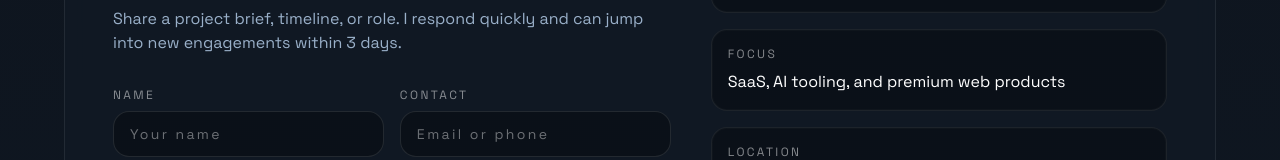
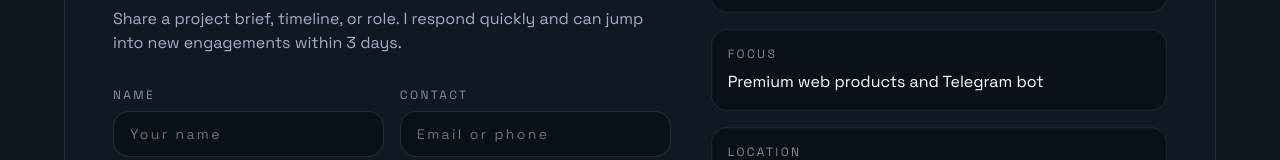
Before and after one commit to msmubassir/msmubassir.github.io, a Next.js app: page / in a window 1280 px wide. Shown: the part 2576-2736 px from the top of the page. Built offline with nearby package versions, Linux system fonts and the light colour scheme.

Commit message:
Update focus text

```diff
--- a/src/app/page.tsx
+++ b/src/app/page.tsx
@@ -413,7 +413,7 @@ export default function Home() {
                       Focus
                     </div>
                     <div className="mt-2 text-base text-white">
-                      SaaS, AI tooling, and premium web products
+                      Premium web products and Telegram bot
                     </div>
                   </div>
                   <div className="ringed rounded-2xl bg-black/30 p-4">
```
